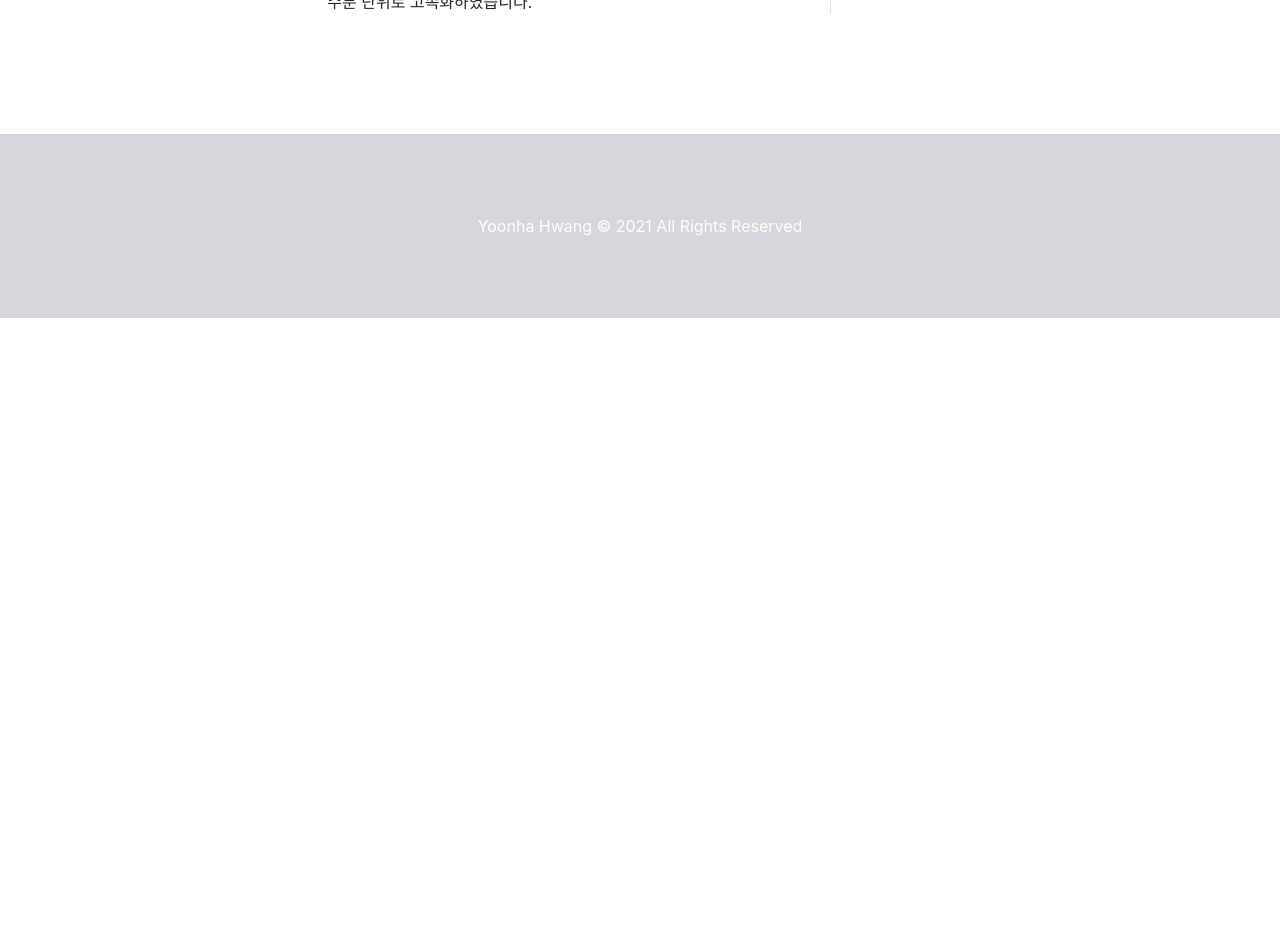
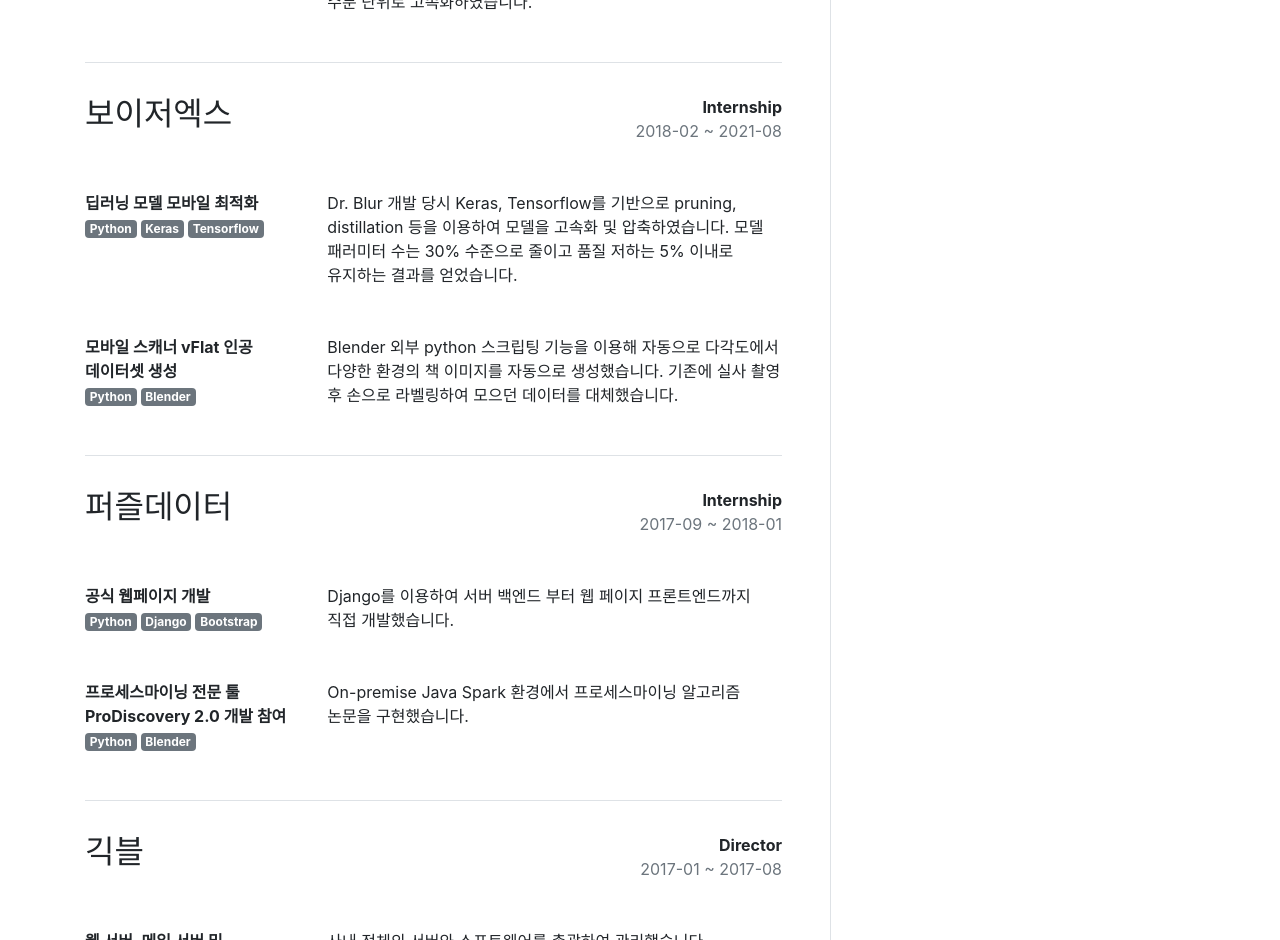
Before and after one commit to highsummer/yoonha-web, a Next.js app: page / in a window 1280 px wide. Shown: the part 1860-2800 px from the top of the page. Before the commit the page ends 2178 px from the top, so only its background shows below. Built offline with nearby package versions, Linux system fonts and the light colour scheme.

Commit message:
Add other work experiences

```diff
--- a/pages/index.tsx
+++ b/pages/index.tsx
@@ -114,6 +114,12 @@
               {
                 WorkExperiences
                   .map((work, i) => <div key={i}>
+                    {
+                      i === 0 ? <></> : <>
+                        <div className={"pt-5"} />
+                        <div className={"d-none d-md-block border-top pt-3"} />
+                      </>
+                    }
                     <Row className={"pt-3"}>
                       <Col xs={12} md={6}>
                         <h2>
--- a/src/data/index.ts
+++ b/src/data/index.ts
@@ -222,4 +222,149 @@
       },
     ],
   },
+  {
+    company: {
+      "ko-KR": "보이저엑스",
+      "en-US": "VoyagerX",
+    },
+    charge: forAll("Internship"),
+    from: new Date("2018-02-01"),
+    to: new Date("2021-08-01"),
+    contents: [
+      {
+        subtitle: {
+          "ko-KR": "딥러닝 모델 모바일 최적화",
+          "en-US": "Deep Learning Model Mobile Optimization",
+        },
+        stacks: [
+          forAll("Python"),
+          forAll("Keras"),
+          forAll("Tensorflow"),
+        ],
+        text: {
+          "ko-KR": "Dr. Blur 개발 당시 Keras, Tensorflow를 기반으로 pruning, distillation 등을 이용하여 모델을 고속화 및 압축하였습니다. 모델 패러미터 수는 30% 수준으로 줄이고 품질 저하는 5% 이내로 유지하는 결과를 얻었습니다.",
+          "en-US": "Optimized deep learning models using pruning and distillation on Keras and Tensorflow, which resulted in reduction on the number of model parameters to 30% keeping quality degradation lower than 5%.",
+        },
+      },
+      {
+        subtitle: {
+          "ko-KR": "모바일 스캐너 vFlat 인공 데이터셋 생성",
+          "en-US": "Artificial Dataset Generation",
+        },
+        stacks: [
+          forAll("Python"),
+          forAll("Blender"),
+        ],
+        text: {
+          "ko-KR": "Blender 외부 python 스크립팅 기능을 이용해 자동으로 다각도에서 다양한 환경의 책 이미지를 자동으로 생성했습니다. 기존에 실사 촬영 후 손으로 라벨링하여 모으던 데이터를 대체했습니다.",
+          "en-US": "Augmented photo based dataset with a variety of graphically rendered pictures using Blender's external Python scripting functionality.",
+        },
+      },
+    ],
+  },
+  {
+    company: {
+      "ko-KR": "퍼즐데이터",
+      "en-US": "PuzzleData",
+    },
+    charge: forAll("Internship"),
+    from: new Date("2017-09-01"),
+    to: new Date("2018-01-01"),
+    contents: [
+      {
+        subtitle: {
+          "ko-KR": "공식 웹페이지 개발",
+          "en-US": "Official Webpage Development",
+        },
+        stacks: [
+          forAll("Python"),
+          forAll("Django"),
+          forAll("Bootstrap"),
+        ],
+        text: {
+          "ko-KR": "Django를 이용하여 서버 백엔드 부터 웹 페이지 프론트엔드까지 직접 개발했습니다.",
+          "en-US": "Developed an official webpage from frontend to server backend with Django.",
+        },
+      },
+      {
+        subtitle: {
+          "ko-KR": "프로세스마이닝 전문 툴 ProDiscovery 2.0 개발 참여",
+          "en-US": "ProDiscovery 2.0 Development Participation",
+        },
+        stacks: [
+          forAll("Python"),
+          forAll("Blender"),
+        ],
+        text: {
+          "ko-KR": "On-premise Java Spark 환경에서 프로세스마이닝 알고리즘 논문을 구현했습니다.",
+          "en-US": "Implemented an algorithm for process mining from a paper on an on-premise Java and Spark environment.",
+        },
+      },
+    ],
+  },
+  {
+    company: {
+      "ko-KR": "긱블",
+      "en-US": "Geekble",
+    },
+    charge: forAll("Director"),
+    from: new Date("2017-01-01"),
+    to: new Date("2017-08-01"),
+    contents: [
+      {
+        subtitle: {
+          "ko-KR": "웹 서버, 메일 서버 및 소프트웨어 관리",
+          "en-US": "Web/Mail Server and Software Management",
+        },
+        stacks: [
+          forAll("Linux"),
+          forAll("Wordpress"),
+          forAll("Bootstrap"),
+        ],
+        text: {
+          "ko-KR": "사내 전체의 서버와 소프트웨어를 총괄하여 관리했습니다.",
+          "en-US": "Managed servers and software throughout the company.",
+        },
+      },
+      {
+        subtitle: {
+          "ko-KR": "영상 기획, 촬영, 편집 및 임베디드 시스템 작품 제작",
+          "en-US": "Directing, Filming, Editing and Embedded System Artworks Fabrication",
+        },
+        stacks: [
+          forAll("Embedded"),
+          forAll("After Effect"),
+        ],
+        text: {
+          "ko-KR": "Dragonboard, Raspberry Pi와 같은 임베디드 시스템과 시리얼 통신, 서보 모터 드라이브 등의 부속 시스템을 결합하여 작품을 제작했습니다.",
+          "en-US": "Fabricated artworks using embedded systems like Dragonboard and Raspberry Pi, serial communication and servo motor drivers.",
+        },
+      },
+    ],
+  },
+  {
+    company: {
+      "ko-KR": "나노스튜디오",
+      "en-US": "Chief Developer",
+    },
+    charge: forAll("Director"),
+    from: new Date("2015-01-01"),
+    to: new Date("2017-01-01"),
+    contents: [
+      {
+        subtitle: {
+          "ko-KR": "팀 내 유일 개발자로 시스템 설계부터 콘텐츠 개발까지 전체 개발 주도",
+          "en-US": "Leading from System Design to Contents Development as the only Developer in the team",
+        },
+        stacks: [
+          forAll("GM:S"),
+          forAll("Steam API"),
+        ],
+        text: {
+          "ko-KR": "GameMaker: Studio를 이용해 게임 전체를 개발했습니다. Nano Script 라는 자체 언어를 설계하여 비프로그래머도 개발에 참여할 수 있도록 했습니다. Steam 전용으로 게임을 빌드하고 출시하는 과정을 담당했습니다.",
+          "en-US": "Developed a whole game with GameMaker: Studio. Designed a script language so that non-programmers can contribute development processes. Built the game for Steam platform.",
+        },
+      },
+    ],
+  },
 ];
```
